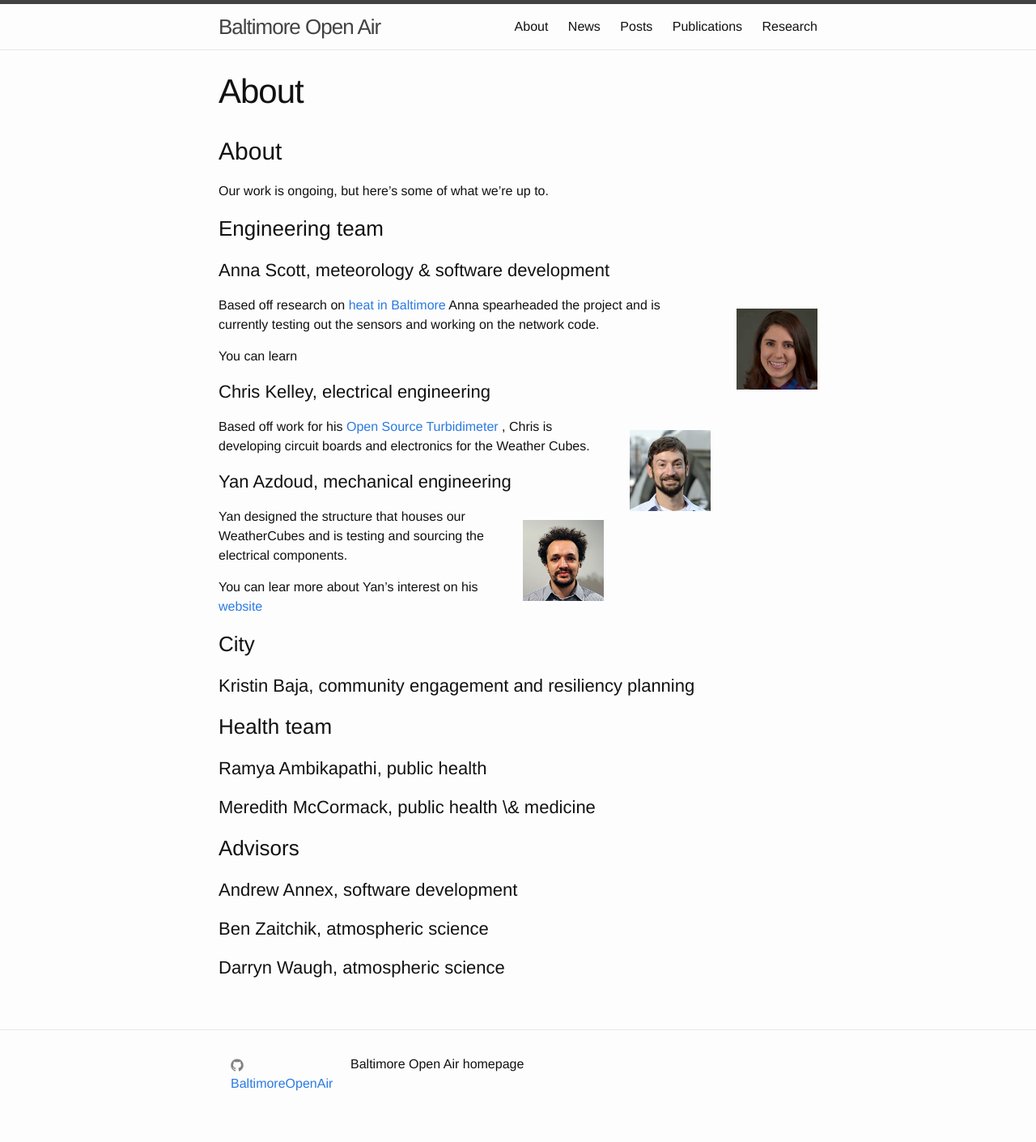
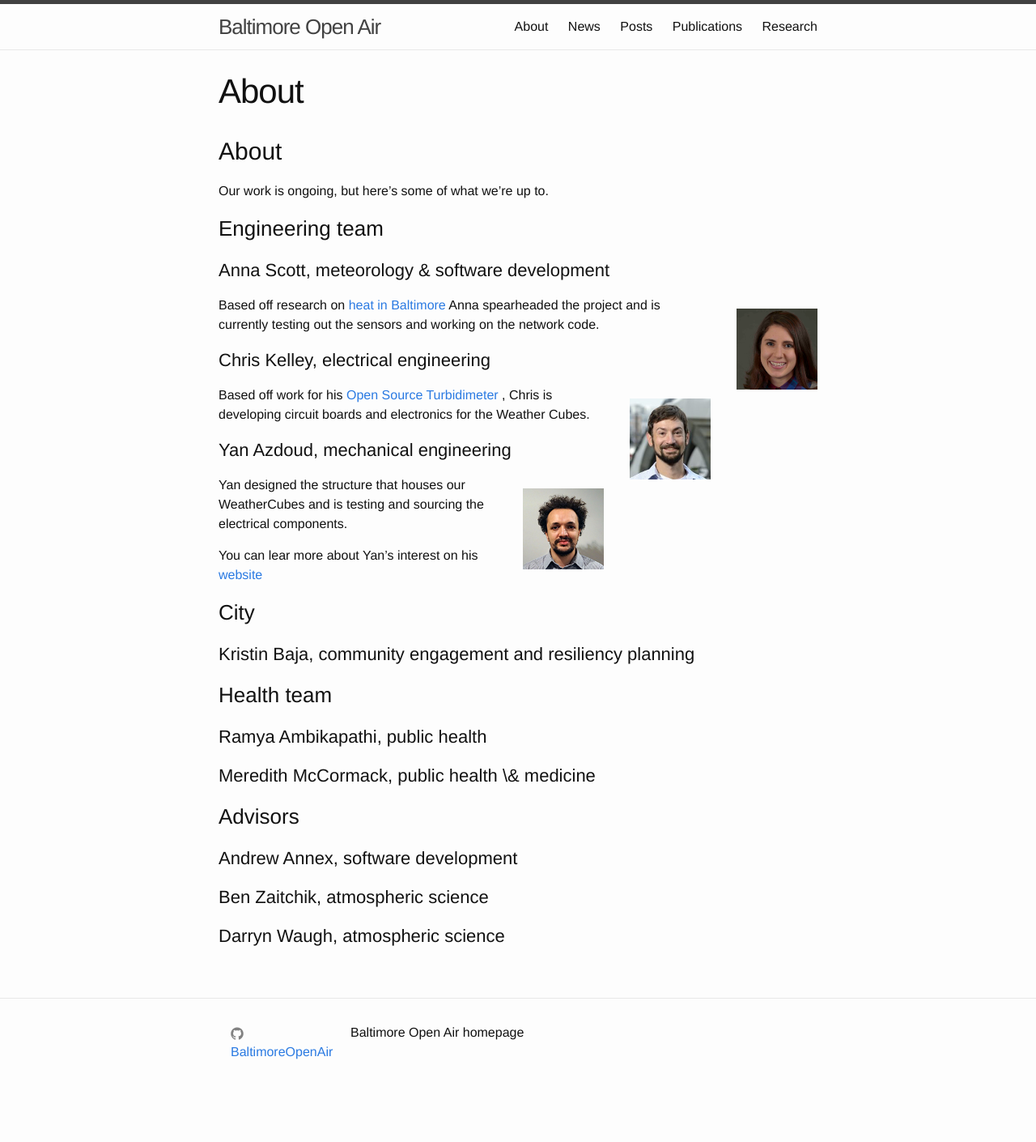
Before and after one commit to BaltimoreOpenAir/222.github.io, a Jekyll site: the page built from about.md, in a window 1280 px wide. Shown: the whole page at 81% size. Built offline with Jekyll 4.4.1, drawn with Linux system fonts in a browser that asks for light colours; our own code applies the rules of GitHub Pages for plain Markdown files; after the commit the page ends 1371 px from its top, so only the background shows below that.

Commit message:
Update about.md

```diff
--- a/about.md
+++ b/about.md
@@ -12,8 +12,6 @@ Our work is ongoing, but here's some of what we're up to.
 title="Anna"/>
 Based off research on [heat in Baltimore](http://www.baltimoresustainability.org/urban-heat-island-sensors/) Anna spearheaded the project and is currently testing out the sensors
 and working on the network code.
-
-You can learn
 
 ### Chris Kelley, electrical engineering
 <img src="images/chris2.jpg" width="100" style="float:right; margin: 1em 0 4em 2em;"
```
